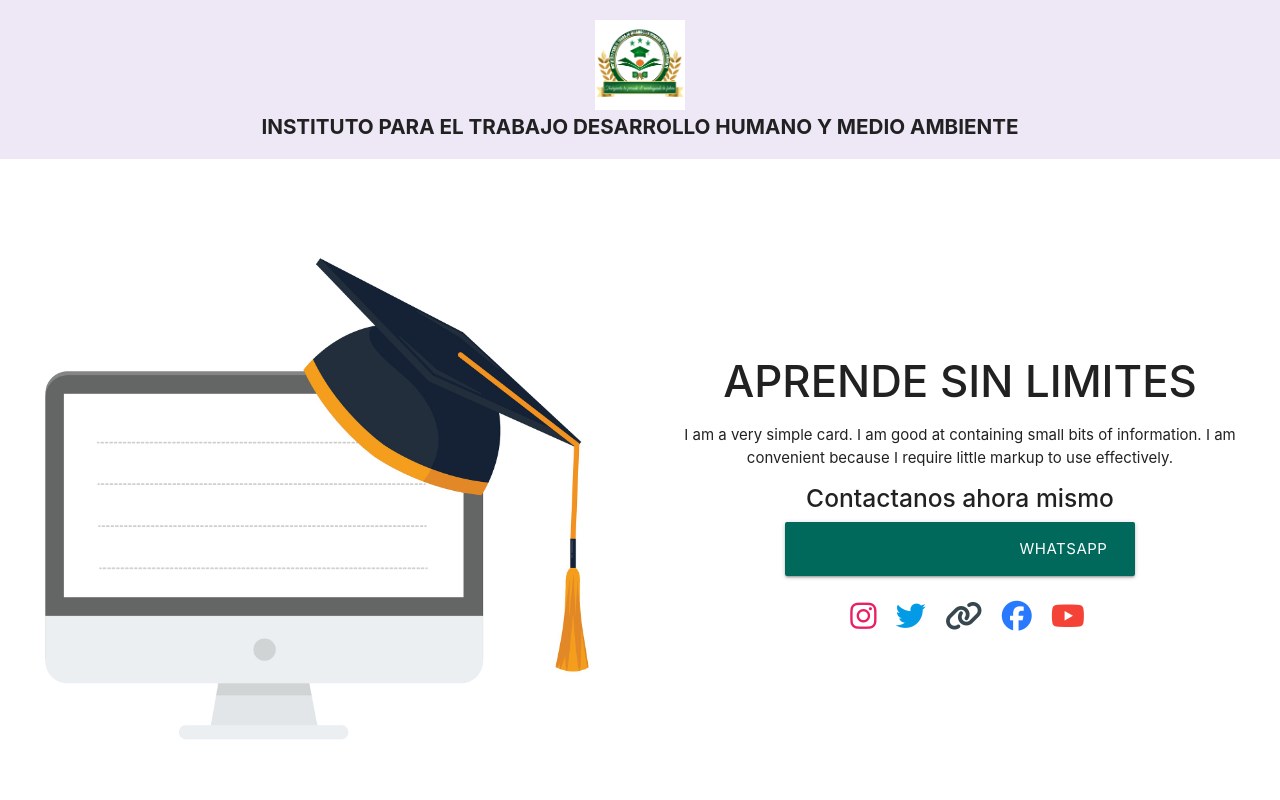
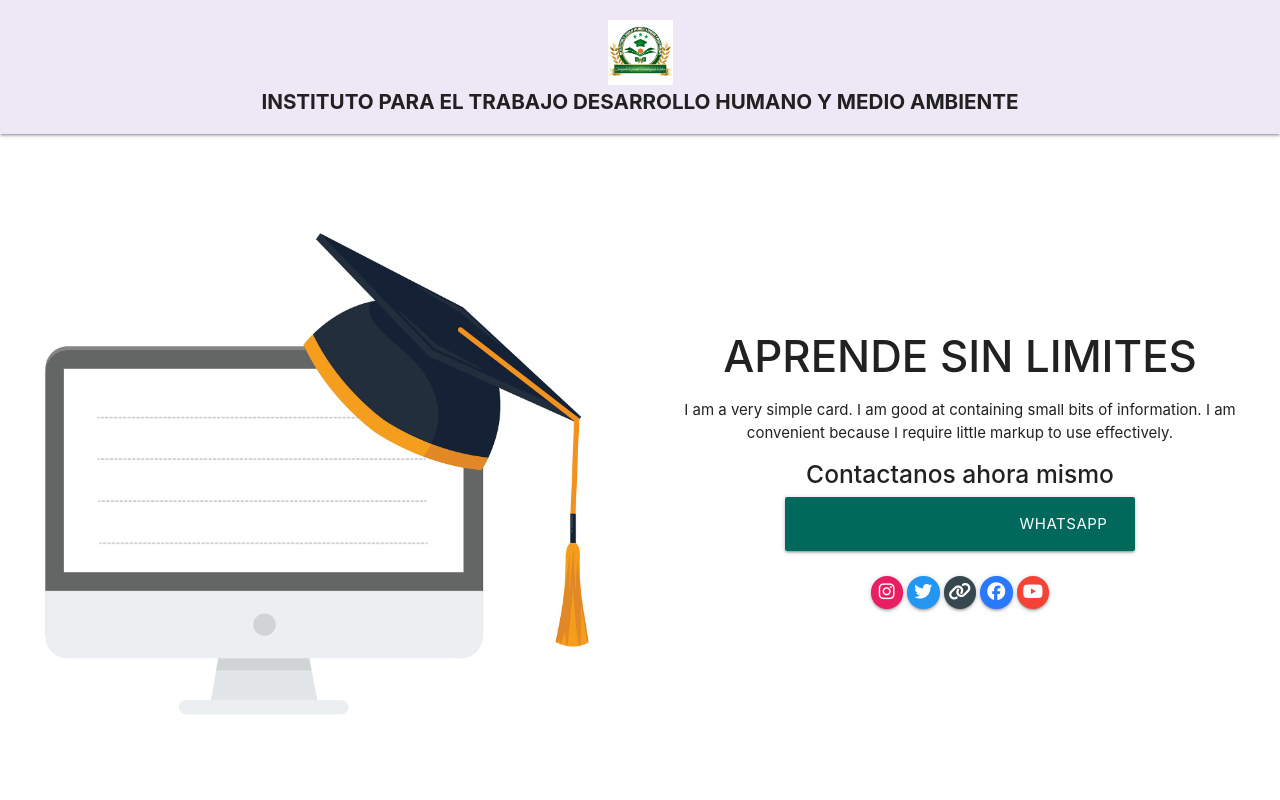
Before and after one commit to ellenadorz/institutoparaeltrabajodhma, a plain HTML site: page index.html in a window 1280 px wide. Shown: the top 800 px of the page. Drawn offline with nearby package versions, Linux system fonts and the light colour scheme.

Commit message:
buttons social

```diff
--- a/index.html
+++ b/index.html
@@ -15,10 +15,10 @@
 <body>
 
 
-    <nav class="nav-extended deep-purple lighten-5 center z-depth-0">
+    <nav class="nav-extended deep-purple lighten-5 center ">
         <!-- z-depth-0-->
         <div class="nav-wrapper pa4 nav-content">
-            <div class="pab6n"><img class="responsive-img" width="90" src="img/logo.png" alt=""></div>
+            <div class="pab6n"><img class="responsive-img" width="65" src="img/logo.png" alt=""></div>
             <div class="nav-title grey-text text-darken-4 blue-grey-text text-darken-4"
                 style="font-size: 1.375rem;padding: 0; font-weight: 700;">
                 INSTITUTO PARA
@@ -29,7 +29,7 @@
     <main>
 
         <div class="row valign-wrapper show-on-small pat5">
-            <div class="col s12 m6">
+            <div class="col s12 m6 hide-on-small-only">
                 <div class="card z-depth-0">
                     <div class="card-image">
                         <img src="img/computer.jpg">
@@ -45,11 +45,17 @@
                     class="waves-effect teal darken-3 btn-large pat3"><i
                         class="material-icons left">whatsapp</i>WHATSAPP</a>
                 <div class="pat5 pab7">
-                    <a href="#" target="_blank" class=""><i class="pal3 small fa-brands fa-instagram pink-text"></i></a>
+                    <!--<a href="#" target="_blank" class=""><i class="pal3 small fa-brands fa-instagram pink-text"></i></a>
                     <a href="#" target="_blank"><i class="pal3 small fa-brands fa-twitter"></i></a>
                     <a href="#" target="_blank"><i class="pal3 small fa-solid fa-link blue-grey-text text-darken-3"></i></a>
                     <a href="#" target="_blank"><i class="pal3 small fa-brands fa-facebook blue-text text-accent-3"></i></a>
-                    <a href="#" target="_blank"><i class="pal3 small fa-brands fa-youtube red-text"></i></a>
+                    <a href="#" target="_blank"><i class="pal3 small fa-brands fa-youtube red-text"></i></a>-->
+
+                    <a class=" waves-effect waves-light btn-floating btn-small pink"><i class="fa-brands fa-instagram"></i></a>
+                    <a class=" waves-effect waves-light btn-floating btn-small blue"><i class="fa-brands fa-twitter"></i></a>
+                    <a class=" waves-effect waves-light btn-floating btn-small blue-grey darken-3"><i class="fa-solid fa-link"></i></a>
+                    <a class=" waves-effect waves-light btn-floating btn-small blue accent-3"><i class="fa-brands fa-facebook"></i></a>
+                    <a class=" waves-effect waves-light btn-floating btn-small red"><i class="fa-brands fa-youtube"></i></a>
                 </div>
             </div>
 
```
